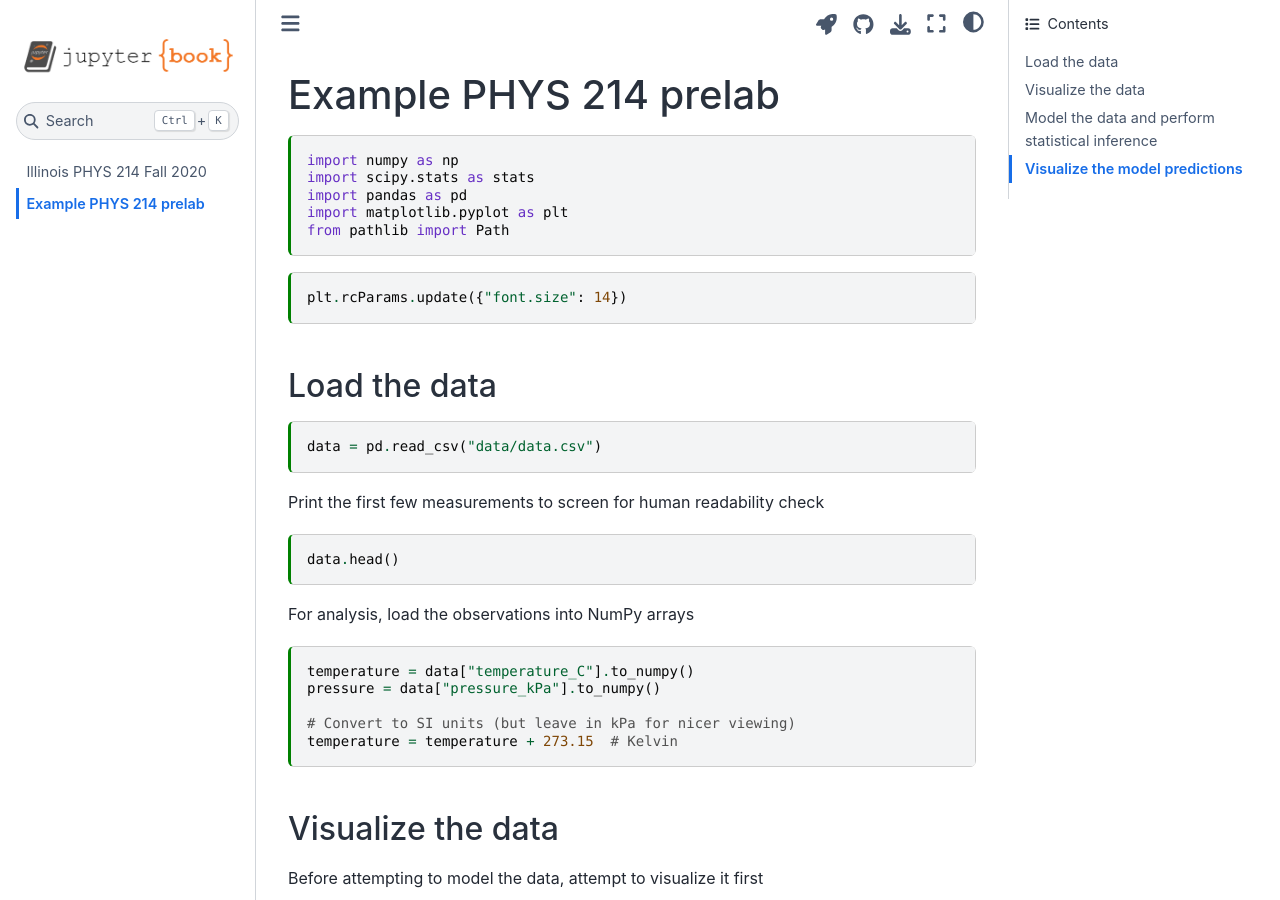
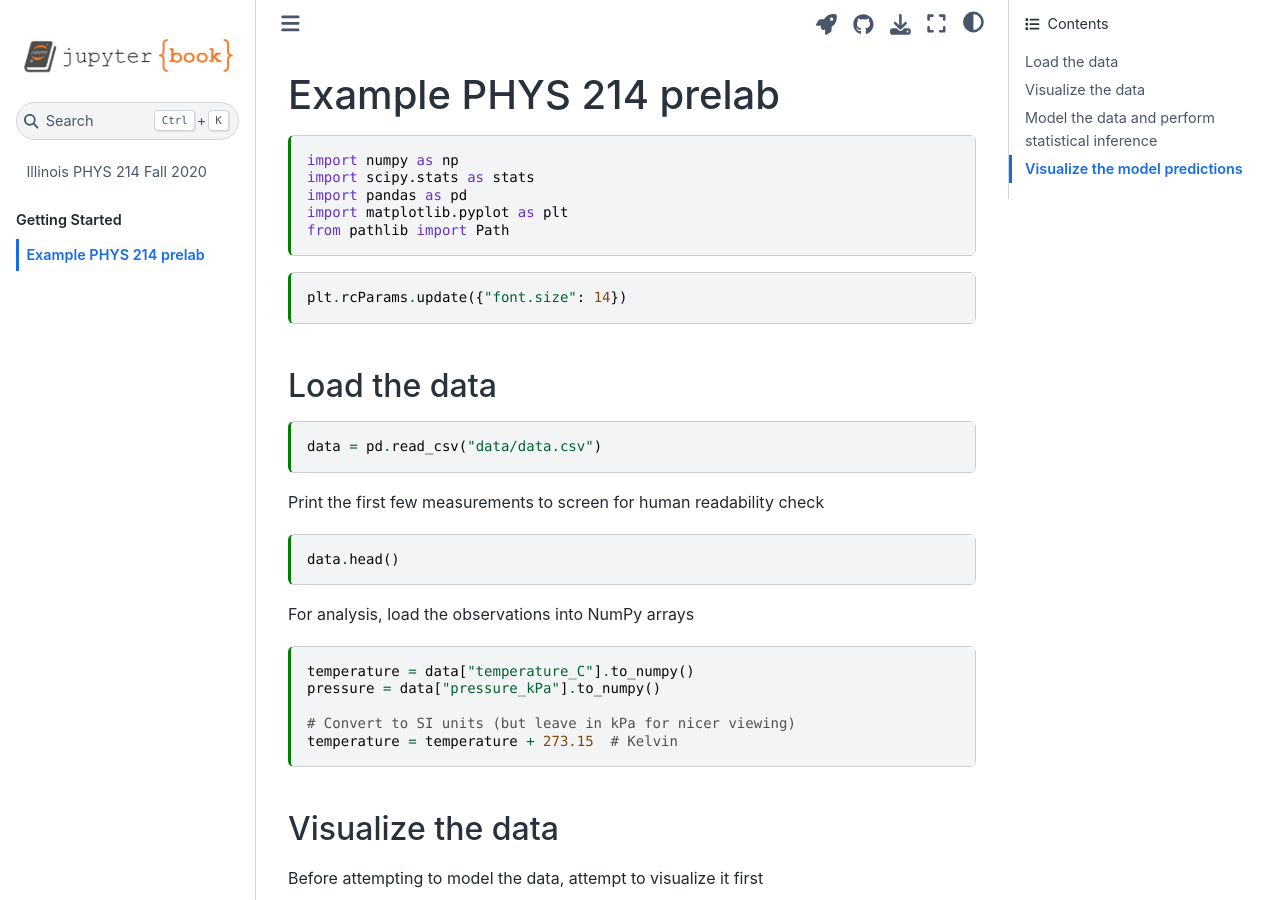
Before and after one commit to PHYS-214-Quantum-Physics/Fall-2020, a Jupyter Book: the page built from book/example-prelab.ipynb, in a window 1280 px wide and 900 px high. Built offline with Jupyter Book 1.0.4 settings and Sphinx 7.4.7 and the Sphinx Book theme 1.1.4, drawn with Linux system fonts in a browser that asks for light colours; pages that are not in the unit, such as notebooks, are missing from menus.

```diff
--- a/book/_toc.yml
+++ b/book/_toc.yml
@@ -1,4 +1,11 @@
 # https://jupyterbook.org/customize/toc.html
 - file: introduction
 
-- file: example-prelab
+- part: Getting Started
+  chapters:
+  - file: example-prelab
+
+- part: Lab 1
+  chapters:
+  - file: lab_1/prelab-1
+    title: Prelab 1
```
